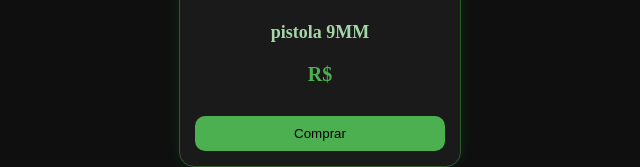
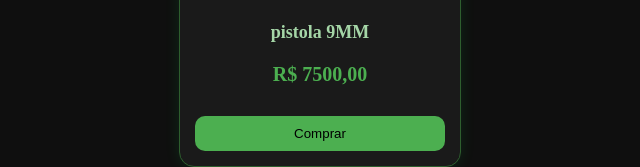
Before and after one commit to Themistolcesneto17/trabalho-da-unidade, a plain HTML site: page html/grego-unidade1.html in a window 1280 px wide. Shown: the part 716-883 px from the top of the page, 320-960 px from the left. Drawn offline with Linux system fonts and the light colour scheme; files that its build step writes are made by us from their sources; files whose address does not match are found by name.

Commit message:
Update grego-unidade1.html

```diff
--- a/html/grego-unidade1.html
+++ b/html/grego-unidade1.html
@@ -73,7 +73,7 @@
             <img src="pistola_glock_g19_gen5_cal_9_mm_15_tiros_6727_1_20200803100231.webp" alt="canivete">
             <div class="conteudo">
                 <h2>pistola 9MM</h2>
-                <p class="preco">R$ </p>
+                <p class="preco">R$ 7500,00</p>
                 <button>Comprar</button>
             </div>
         </div>
```
